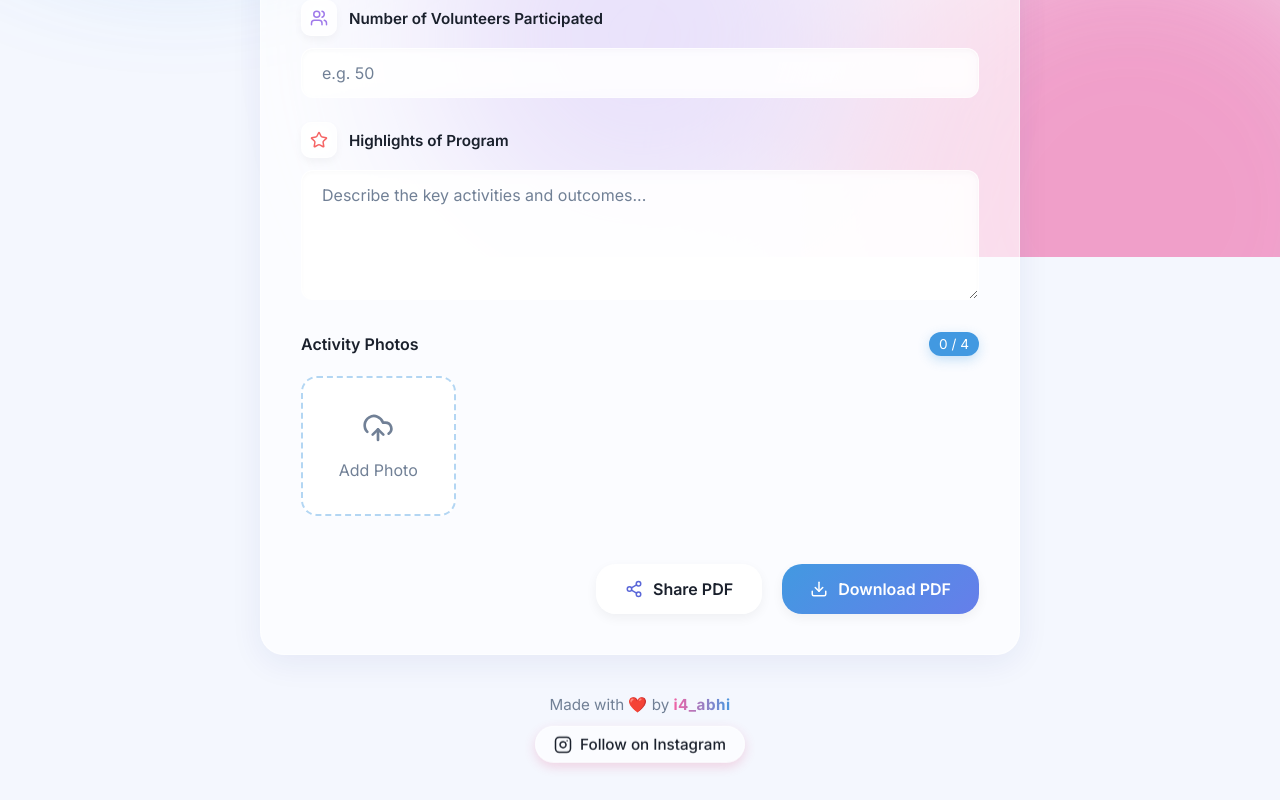
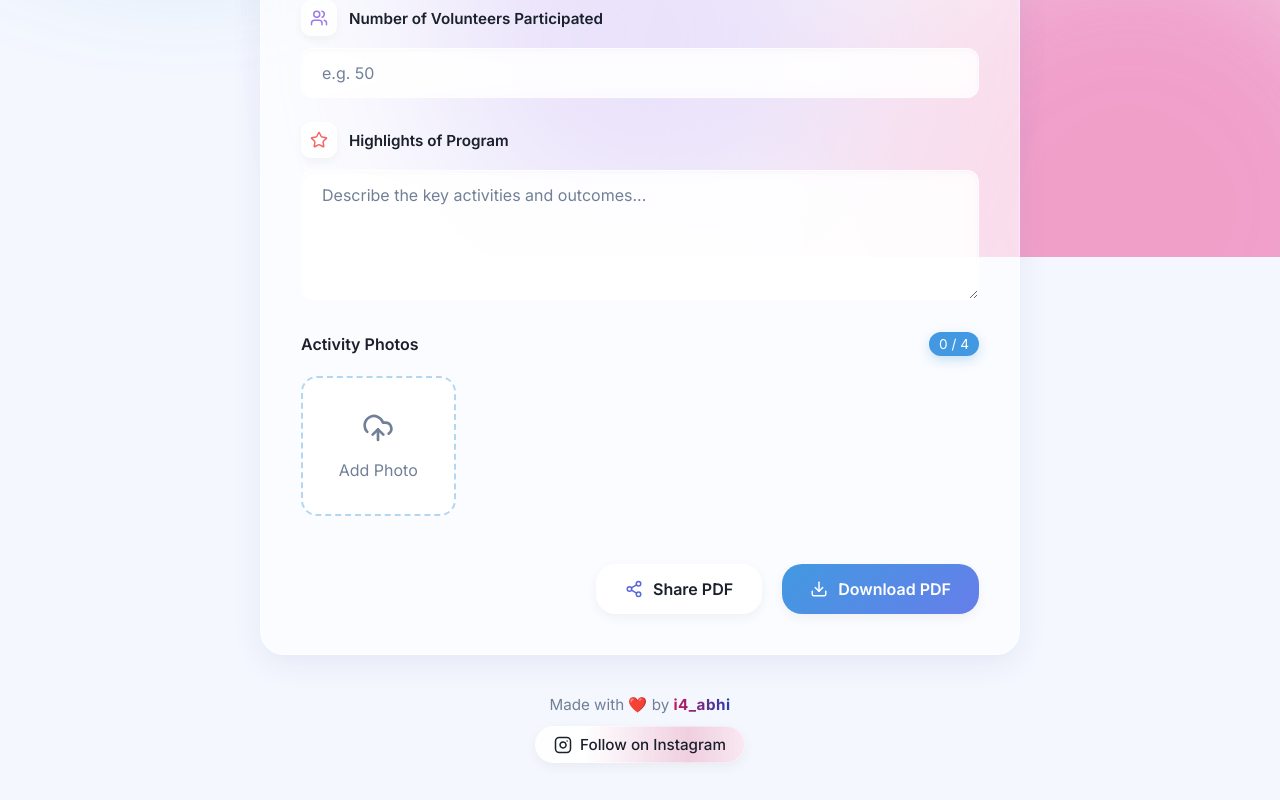
Before and after one commit to abhixxshek/nssdoc, a React (Vite) app in the folder web_app/: page / in a window 1280 px wide. Shown: the part 543-1343 px from the top of the page. Built offline with nearby package versions, Linux system fonts and the light colour scheme.

Commit message:
shimmer on insta

```diff
--- a/web_app/src/App.css
+++ b/web_app/src/App.css
@@ -105,14 +105,14 @@
 }
 
 .author-name {
-  background: linear-gradient(270deg, var(--primary), var(--secondary), var(--tertiary), var(--primary));
+  background: linear-gradient(270deg, #1e40af, #be185d, #6b21a8, #1e40af);
   background-size: 300% 300%;
   -webkit-background-clip: text;
   background-clip: text;
   -webkit-text-fill-color: transparent;
   color: transparent;
   animation: footerGradient 4s ease infinite;
-  font-weight: 700;
+  font-weight: 800;
   letter-spacing: 0.5px;
 }
 
@@ -132,22 +132,25 @@
   transition: all 0.3s ease;
   padding: 8px 18px;
   border-radius: 20px;
-  background: var(--glass-bg);
   border: 1px solid var(--glass-border);
   backdrop-filter: blur(8px);
-  animation: breatheGlow 3s ease-in-out infinite;
+
+  /* Gradient Shimmer Base */
+  background: linear-gradient(90deg, rgba(255,255,255,0.7) 0%, rgba(255,255,255,0.95) 25%, rgba(225,48,108,0.2) 50%, rgba(255,255,255,0.95) 75%, rgba(255,255,255,0.7) 100%);
+  background-size: 200% auto;
+  animation: shimmerButton 3s linear infinite;
+  box-shadow: 0 4px 12px rgba(0,0,0,0.05);
 }
 
-@keyframes breatheGlow {
-  0%, 100% { box-shadow: 0 4px 10px rgba(225, 48, 108, 0.15); }
-  50% { box-shadow: 0 4px 25px rgba(225, 48, 108, 0.4); transform: translateY(-2px); }
+@keyframes shimmerButton {
+  to { background-position: -200% center; }
 }
 
 .social-link:hover {
-  animation: none;
-  transform: translateY(-4px);
-  background: rgba(255, 255, 255, 0.95);
   color: #E1306C; /* Instagram native pink */
   border-color: #E1306C;
-  box-shadow: 0 6px 20px rgba(225, 48, 108, 0.5);
+  box-shadow: 0 6px 20px rgba(225, 48, 108, 0.4);
+  background: rgba(255, 255, 255, 0.95);
+  /* Explicitly setting no translation to lock it flat */
+  transform: translateY(0px);
 }
```
